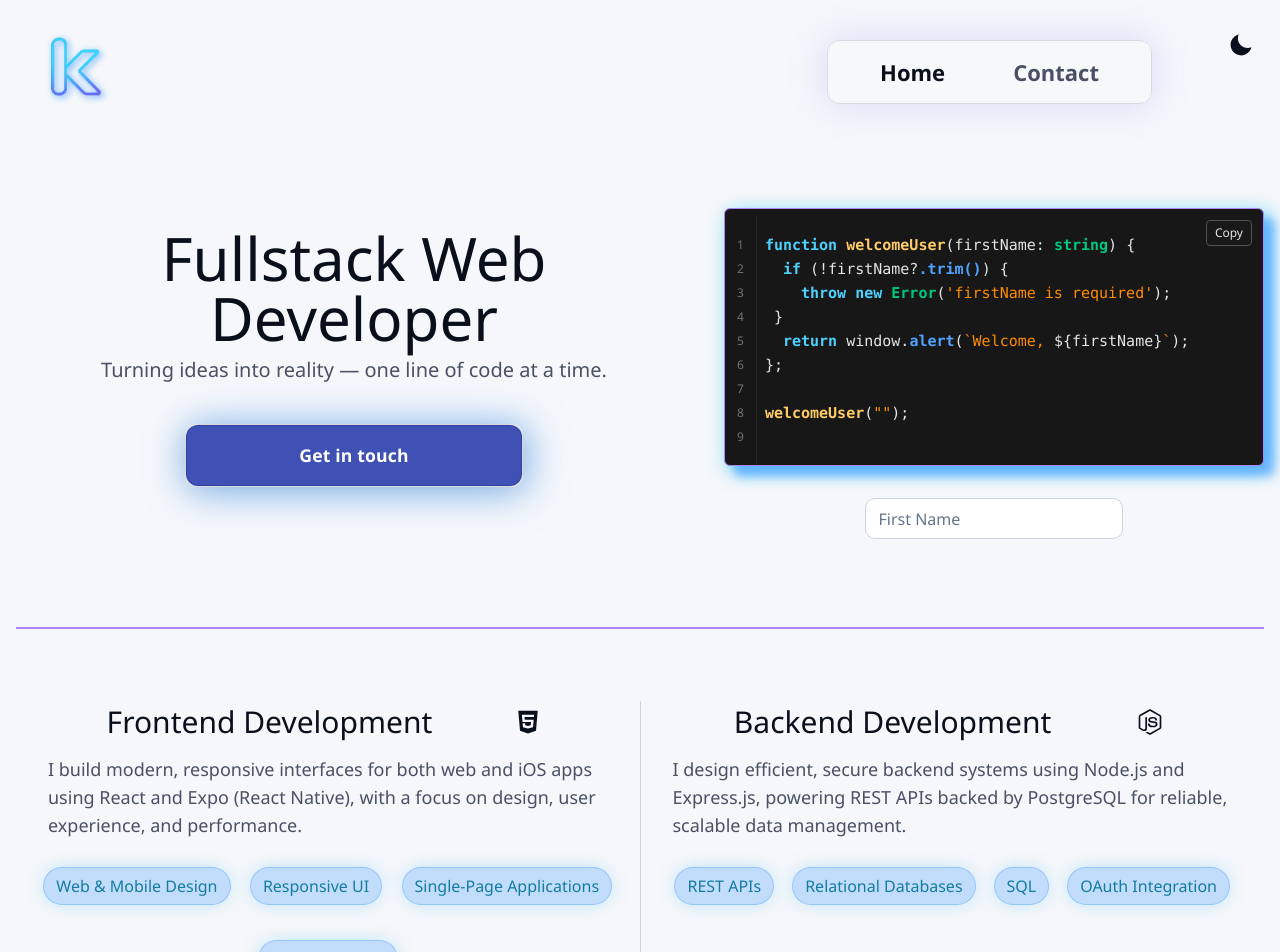
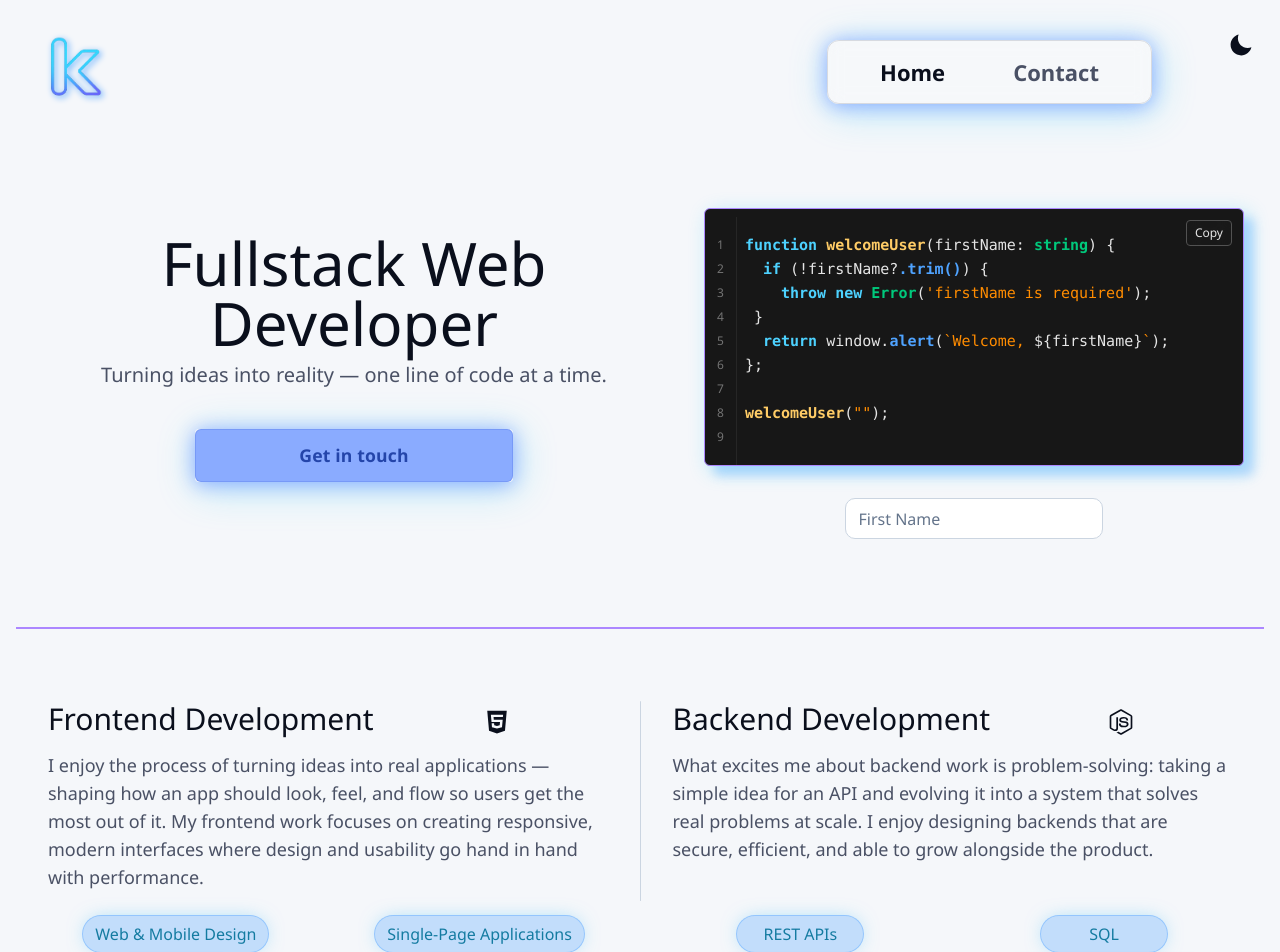
Before and after one commit to kolby-k/fullstack-portfolio-2025, a React (Vite) app in the folder portfolio-client/: page / in a window 1280 px wide. Shown: the top 952 px of the page. Built offline with nearby package versions, Linux system fonts and the light colour scheme.

Commit message:
update: - improve SkillSection html structure, - enhance HeroSection and NavBar styling; refine CSS variables for better UI consistency with light/dark modes

```diff
--- a/portfolio-client/src/components/HeroSection.tsx
+++ b/portfolio-client/src/components/HeroSection.tsx
@@ -9,7 +9,7 @@ function HeroSection() {
     return nav("/contact");
   };
   return (
-    <div className="flex flex-col items-center justify-evenly lg:flex-row gap-x-8">
+    <div className="flex flex-col items-center justify-evenly lg:flex-row gap-x-8 px-5">
       <span className="flex flex-col justify-between gap-2 mb-8">
         <span className="flex flex-col flex-1 gap-2 md:text-center">
           <h1 className="main-text text-6xl">Fullstack Web Developer</h1>
@@ -17,7 +17,7 @@ function HeroSection() {
             Turning ideas into reality — one line of code at a time.
           </p>
         </span>
-        <span className="w-1/2 max-w-92 mb-2 mt-4 md:mt-8 mx-auto nav-glow rounded-sm">
+        <span className="w-1/2 max-w-92 mb-2 mt-4 md:mt-8 mx-auto btn-glow rounded-sm">
           <CustomButton
             label="Get in touch"
             onClick={handleContactRedirect}
--- a/portfolio-client/src/components/NavBar.tsx
+++ b/portfolio-client/src/components/NavBar.tsx
@@ -23,7 +23,7 @@ function NavBar() {
     ));
 
   return (
-    <nav className="navbar" aria-label="Main">
+    <nav className="navbar nav-glow" aria-label="Main">
       {renderLinks()}
     </nav>
   );
--- a/portfolio-client/src/components/SkillSection.tsx
+++ b/portfolio-client/src/components/SkillSection.tsx
@@ -1,65 +1,64 @@
 import { FaHtml5, FaNodeJs } from "react-icons/fa";
 import CustomTag from "./CustomTag";
+
+const skills = {
+  frontend: {
+    title: "Frontend Development",
+    icon: FaHtml5,
+    description:
+      "I enjoy the process of turning ideas into real applications — shaping how an app should look, feel, and flow so users get the most out of it. My frontend work focuses on creating responsive, modern interfaces where design and usability go hand in hand with performance.",
+    tags: [
+      "Web & Mobile Design",
+      "Responsive UI",
+      "Single-Page Applications",
+      "API Integration",
+    ],
+  },
+  backend: {
+    title: "Backend Development",
+    icon: FaNodeJs,
+    description:
+      "What excites me about backend work is problem-solving: taking a simple idea for an API and evolving it into a system that solves real problems at scale. I enjoy designing backends that are secure, efficient, and able to grow alongside the product.",
+    tags: [
+      "REST APIs",
+      "Relational Databases",
+      "SQL",
+      "Authentication & Security",
+    ],
+  },
+};
 
 function SkillSection() {
   return (
     <div className="flex flex-col md:flex-row flex-1 mx-auto justify-evenly mt-4 md:mt-10 relative">
-      <div className="flex flex-1 justify-between flex-col p-4 gap-y-5">
-        <span className="flex justify-evenly items-center -mb-2">
-          <p className="text-3xl text-center text-(--text-primary)">
-            Frontend Development
+      {Object.values(skills).map(
+        ({ title, icon: Icon, description, tags }, idx) => (
+          <>
+            <div key={title} className="flex flex-1 flex-col p-4 gap-y-2 ">
+              <span className="grid grid-cols-4">
+                <p className="text-3xl px-4 text-left text-(--text-primary) col-span-3">
+                  {title}
                 </p>
-          <FaHtml5 size={42} className="p-2" />
+                <Icon size={42} className="p-2" />
               </span>
-        <p className="px-4 mx-auto text-lg text-(--text-secondary)">
-          I build modern, responsive interfaces for both web and iOS apps using
-          React and Expo (React Native), with a focus on design, user
-          experience, and performance.
+              <p className="px-4 mx-auto text-lg text-(--text-secondary) flex-1">
+                {description}
               </p>
-        <ul className="flex flex-1 flex-wrap justify-evenly gap-y-3 gap-x-2 md:mt-2">
-          <li>
-            <CustomTag label="Web & Mobile Design" />
+              <ul className="grid grid-cols-2 grid-rows-2 grid-flow-col gap-4 mt-4">
+                {tags.map((tag) => (
+                  <li key={tag} className="min-w-32 mx-auto">
+                    <CustomTag label={tag} />
                   </li>
-          <li>
-            <CustomTag label="Responsive UI" />
-          </li>
-          <li>
-            <CustomTag label="Single-Page Applications" />
-          </li>
-          <li>
-            <CustomTag label="API Integration" />
-          </li>
+                ))}
               </ul>
             </div>
-      <div className="flex h-1 md:h-[300px] w-1/2 mx-auto my-4 md:w-[0.5px] p-[0.5px] bg-(--input-border) rounded-full"></div>
-      <div className="flex flex-1 justify-between   flex-col p-4 gap-y-5">
-        <span className="flex justify-evenly items-center -mb-2">
-          <p className="text-3xl text-center text-(--text-primary)">
-            Backend Development
-          </p>
-
-          <FaNodeJs size={42} className="p-2" />
-        </span>
-        <p className="px-4 mx-auto text-lg text-(--text-secondary)">
-          I design efficient, secure backend systems using Node.js and
-          Express.js, powering REST APIs backed by PostgreSQL for reliable,
-          scalable data management.
-        </p>
-        <ul className="flex flex-1 flex-wrap justify-evenly gap-y-4 md:mt-2">
-          <li>
-            <CustomTag label="REST APIs" />
-          </li>
-          <li>
-            <CustomTag label="Relational Databases" />
-          </li>
-          <li>
-            <CustomTag label="SQL" />
-          </li>
-          <li>
-            <CustomTag label="OAuth Integration" />
-          </li>
-        </ul>
-      </div>
+            {/* Add divider between sections (only between frontend and backend) */}
+            {idx === 0 && (
+              <div className="h-1 w-1/2 md:h-[200px] md:w-[0.5px] mx-auto my-4 p-[0.5px] bg-(--input-border) rounded-full"></div>
+            )}
+          </>
+        )
+      )}
     </div>
   );
 }
--- a/portfolio-client/src/index.css
+++ b/portfolio-client/src/index.css
@@ -31,13 +31,14 @@ html {
   --text-inverted: #faf6f6;
 
   /* Buttons */
-  --btn-primary-bg: #3f51b5; /* indigo 500 */
-  --btn-primary-bg-hover: #3949ab; /* indigo 600 */
-  --btn-primary-bg-active: #303f9f; /* indigo 700 */
-  --btn-primary-border: #2f3c95cc;
-  --btn-primary-border-hover: #28358acc;
-  --btn-primary-text: #ffffff;
-  --btn-primary-ring: #5c6bc066;
+  --btn-primary-bg: #8aabff; /* soft indigo-tinted light */
+  --btn-primary-bg-hover: #bdddffc6; /* slightly deeper */
+  --btn-primary-bg-active: #c2cfff; /* pressed state */
+  --btn-primary-border: #3e63dd40; /* indigo border, ~25% */
+  --btn-primary-border-hover: #9acbff; /* stronger border */
+  --btn-primary-text: #2445aa; /* deep indigo for text */
+  --btn-primary-ring: #3e63dd99; /* subtle indigo ring */
+  --btn-outline-text-hover: #252526;
 
   /* Tags */
   --tag-bg-blue: rgba(78, 161, 255, 0.3);
@@ -63,10 +64,10 @@ html {
   /* Borders */
   --border-glow: 0 0 6px rgba(80, 101, 242, 0.3);
 
-  --accent-purple-alpha: rgba(127, 0, 255, 0.8);
-  --accent-pink-alpha: rgba(255, 78, 205, 0.7);
-  --accent-blue-alpha: rgba(78, 161, 255, 0.7);
-  --accent-cyan-alpha: rgba(26, 200, 252, 0.7);
+  --accent-purple-alpha: rgba(127, 0, 255, 0.3);
+  --accent-pink-alpha: rgba(255, 78, 205, 0.3);
+  --accent-blue-alpha: rgba(78, 161, 255, 0.3);
+  --accent-cyan-alpha: rgba(26, 200, 252, 0.3);
 
   /* Input */
   --input-bg: #ffffff;
@@ -85,12 +86,12 @@ html {
   --project-border: #d0d0d5;
   --project-bg: #ffffff;
   --project-border-hover: #f0f2ff;
-  --project-bg-hover: #f3f4f6;
+  --project-bg-hover: #dfe7f8;
 
   --card-border: rgba(155, 201, 255, 0.4);
   --card-bg: #f3f4f6;
-  --card-border-hover: #a5b0f6;
-  --card-bg-hover: #ffffff;
+  --card-border-hover: #9acbff;
+  --card-bg-hover: #bdddffc6;
 }
 
 .dark {
@@ -112,8 +113,9 @@ html {
   --btn-primary-bg-active: #0b1226; /* darker */
   --btn-primary-border: #3e63dd80; /* indigo, 50% */
   --btn-primary-border-hover: #5a78ffcc;
-  --btn-primary-text: #ffffff;
+  --btn-primary-text: #8599fd;
   --btn-primary-ring: #6b86ffff;
+  --btn-outline-text-hover: #d5e3ff;
 
   /* Tags */
   --tag-bg-blue: rgba(78, 161, 255, 0.2);
@@ -233,8 +235,7 @@ main {
 }
 
 .medium-btn {
-  border-radius: inherit;
-  padding: 1rem 2rem;
+  padding: 0.75rem 1.2rem;
   font-size: 1.1rem;
 }
 
@@ -246,7 +247,8 @@ main {
 
 .outline-btn:hover {
   background-color: var(--tag-border-blue);
-  color: var(--btn-primary-hover-text);
+  color: var(--btn-outline-text-hover);
+  border: 1px solid var(--tag-border-blue);
 }
 
 .ghost-btn {
@@ -368,18 +370,6 @@ canvas {
   padding: 2rem;
 }
 
-.nav-glow {
-  color: var(--text-primary);
-  font-weight: 600;
-  font-size: 22px;
-  border-radius: 12px;
-  background: var(--bg-transparent);
-  backdrop-filter: blur(8px);
-  -webkit-backdrop-filter: blur(8px);
-  border: 1px solid var(--bg-secondary);
-  box-shadow: 0 0 40px rgba(80, 101, 242, 0.18);
-}
-
 /* Desktop bar (your original) */
 .navbar {
   display: flex;
@@ -417,6 +407,19 @@ canvas {
     -webkit-backdrop-filter: blur(8px);
     border: 1px solid var(--bg-secondary);
     box-shadow: 0 0 40px rgba(80, 101, 242, 0.18);
+  }
+
+  .nav-glow {
+    color: var(--text-primary);
+    font-weight: 600;
+    font-size: 22px;
+    border-radius: 12px;
+    background: var(--bg-transparent);
+    backdrop-filter: blur(8px);
+    -webkit-backdrop-filter: blur(8px);
+    border: 1px solid var(--bg-secondary);
+    box-shadow: 0 2px 20px var(--btn-primary-bg),
+      3px 6px 40px var(--accent-cyan-alpha);
   }
 }
 
@@ -526,9 +529,10 @@ canvas {
   box-shadow: 10px 10px 10px var(--accent-blue-alpha),
     5px 5px 20px var(--accent-cyan-alpha);
 }
-.nav-glow {
-  box-shadow: 0 4px 30px rgba(0, 0, 0, 0.1),
-    3px 3px 40px var(--accent-blue-alpha);
+
+.btn-glow {
+  box-shadow: 0 2px 20px var(--btn-primary-bg),
+    3px 6px 40px var(--accent-cyan-alpha);
 }
 
 /* glow for logo image */
@@ -553,8 +557,8 @@ canvas {
 
 .project-glow::after {
   z-index: 0; /* behind children, above background */
-  box-shadow: 0 4px 20px rgba(0, 0, 0, 0.1),
-    3px 5px 20px var(--accent-blue-alpha);
+  box-shadow: 0 5px 10px var(--accent-cyan-alpha),
+    5px 8px 20px var(--accent-blue-alpha);
 }
 
 /* keep your content above the glow */
```
Lines whose indentation alone changed are shown as unchanged.
